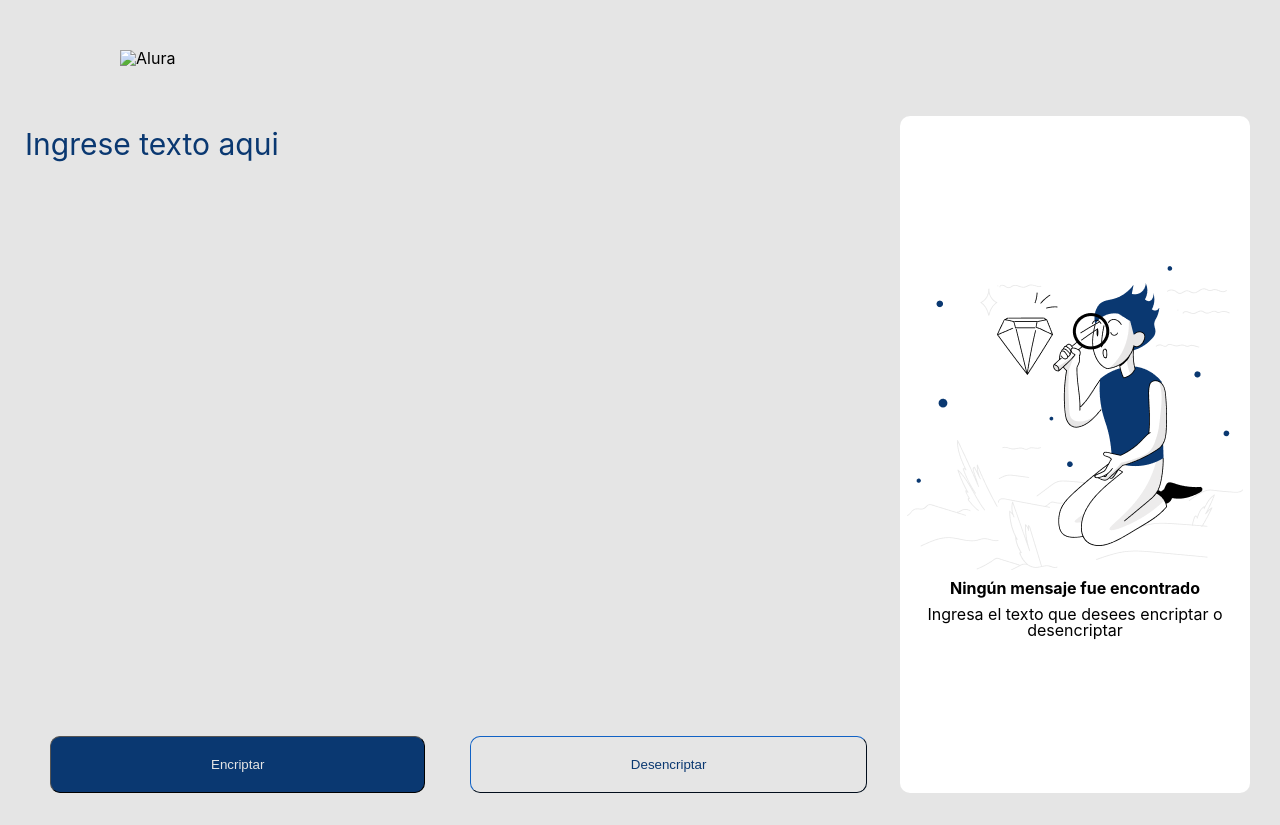
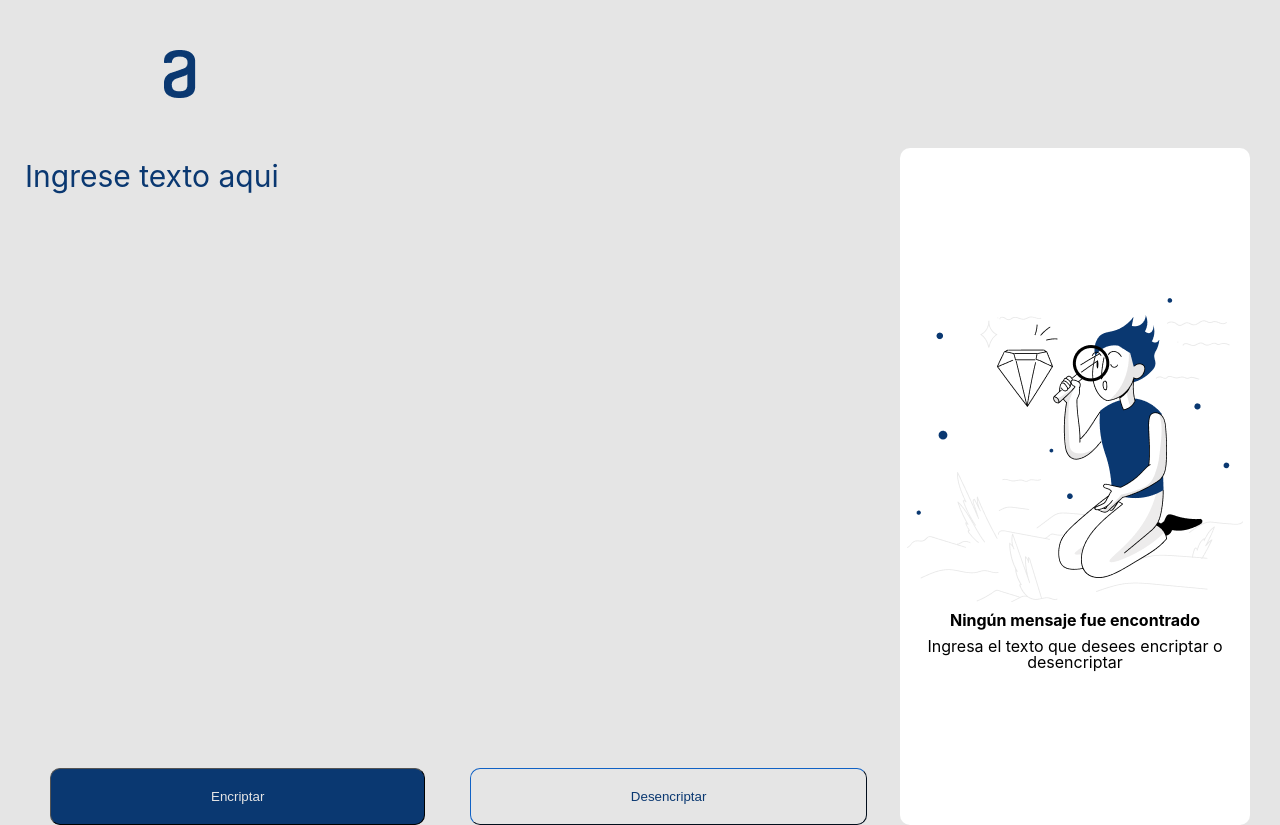
Before and after one commit to Balam131/balam, a plain HTML site: page index.html in a window 1280 px wide. Shown: the top 825 px of the page. Before the commit the page ends 800 px from the top, so only its background shows below. Drawn offline with Linux system fonts and the light colour scheme.

Commit message:
Update index.html

```diff
--- a/index.html
+++ b/index.html
@@ -11,7 +11,7 @@
     </head>
     <body>
         <header>
-            <img src="logo a.png" alt="Alura">
+            <img src="logoa.png" alt="Alura">
         </header>
 
         <main>
```
